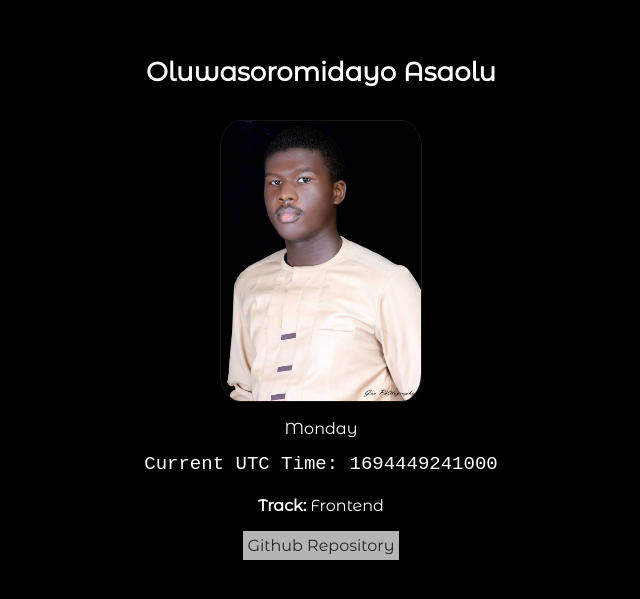
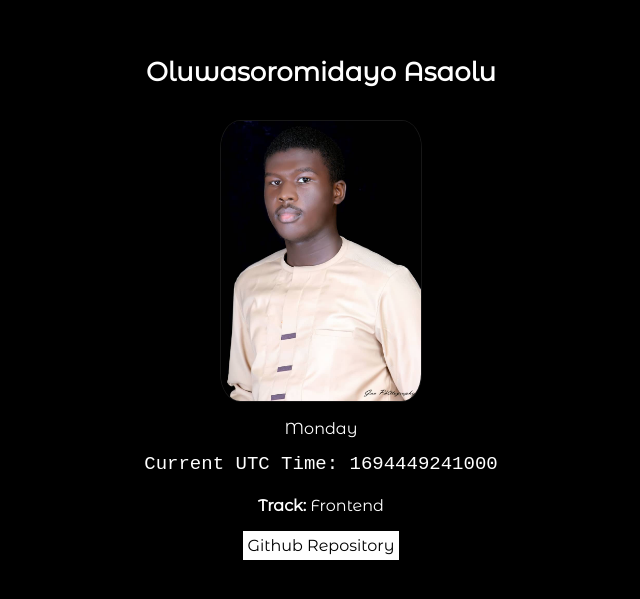
Before and after one commit to Oluwasoromidayo-Asaolu/stageone, a plain HTML site: page index.html in a window 1280 px wide. Shown: the part 103-702 px from the top of the page, without its empty margins (319-959 px from the left). Drawn offline with Linux system fonts and the light colour scheme.

Commit message:
Update stage1.css

```diff
--- a/stage1.css
+++ b/stage1.css
@@ -23,15 +23,12 @@ h2[data-testid="slackUsername"]{
     font-size: 26px;
 }
 a[data-testid="githubURL"]{
-    color: rgba(0, 0, 0, .8);
-    background-color: rgba(225, 225, 225, .8);
+    color: black;
+    background-color: white;
     padding: 5px;
     transition: color ease 0.3s;
     text-align: center;
     text-decoration: none;
-}
-a[data-testid="githubURL"]:hover{
-    background-color: rgba(225, 225, 225, 1);
 }
 div[data-testid="currentUTCTime"] {
     font-family: monospace;
```
